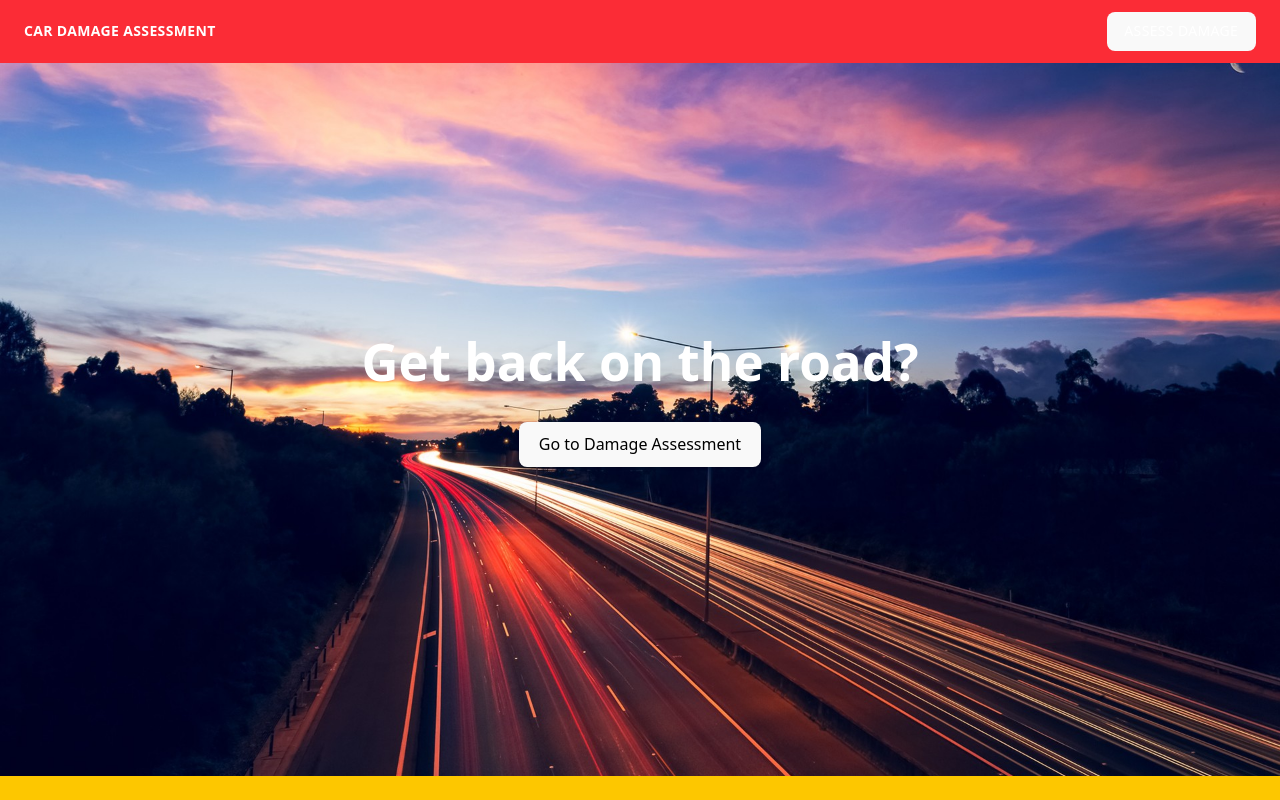
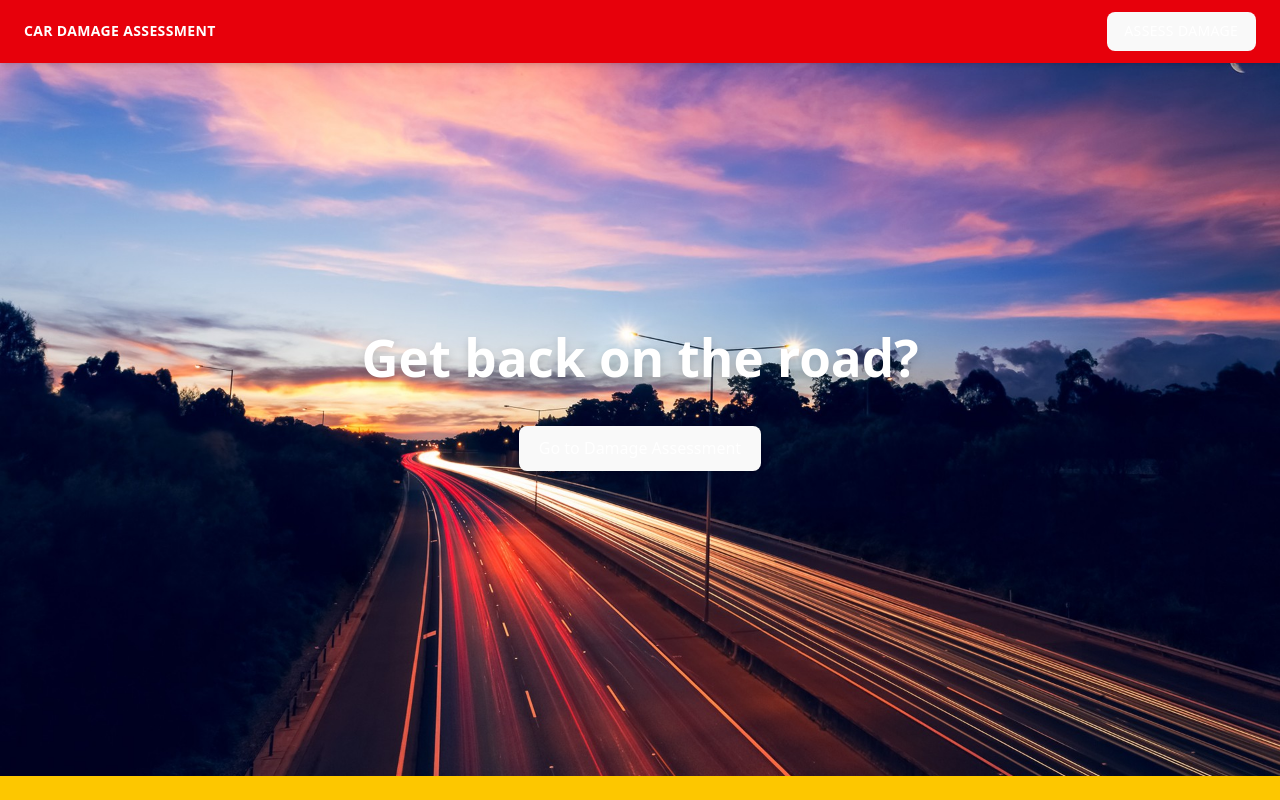
Before and after one commit to Dharm-dagar/car-damage-dashboard, a React (Vite) app in the folder car-damage-assesment/: page / in a window 1280 px wide. Built offline with nearby package versions, Linux system fonts and the light colour scheme.

Commit message:
Update LandingPage.jsx

```diff
--- a/car-damage-assesment/src/components/LandingPage.jsx
+++ b/car-damage-assesment/src/components/LandingPage.jsx
@@ -12,11 +12,11 @@ const LandingPage = () => {
       }}
     >
 
-      <div className="absolute top-0 w-full bg-red-500 text-white flex justify-between items-center px-6 py-3 text-sm font-semibold tracking-wide">
+      <div className="absolute top-0 w-full bg-red-600 text-white flex justify-between items-center px-6 py-3 text-sm font-semibold tracking-wide shadow-md">
         <span>CAR DAMAGE ASSESSMENT</span>
         <button
           onClick={() => navigate('/damage-assessment')}
-          className="bg-black text-white px-4 py-1 rounded"
+          className="bg-black text-white px-4 py-1 rounded hover:bg-gray-800"
         >
           ASSESS DAMAGE
         </button>
@@ -24,14 +24,14 @@ const LandingPage = () => {
 
 
       <div className="absolute inset-0 flex flex-col items-center justify-center text-white text-center px-4">
-        <h1 className="text-4xl md:text-5xl font-bold mb-4">
+        <h1 className="text-4xl md:text-5xl font-bold mb-6 drop-shadow-lg">
           Get back on the road?
         </h1>
         <button
-          onClick={() => navigate('/damage-assessment')}
-          className="mt-4 px-6 py-3 bg-blue text-black font-medium rounded shadow hover:bg-blue-100 transition"
+          onClick={() => navigate('/dashboard')}
+          className="mt-4 px-6 py-3 bg-blue-600 text-white font-medium rounded shadow hover:bg-blue-700 transition"
         >
-           Go to Damage Assessment
+          Go to Damage Assessment
         </button>
       </div>
 
```
